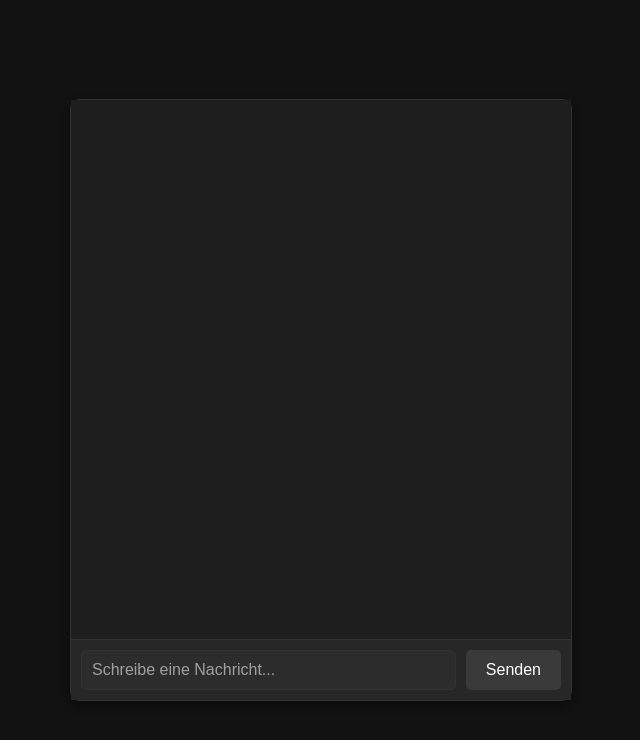
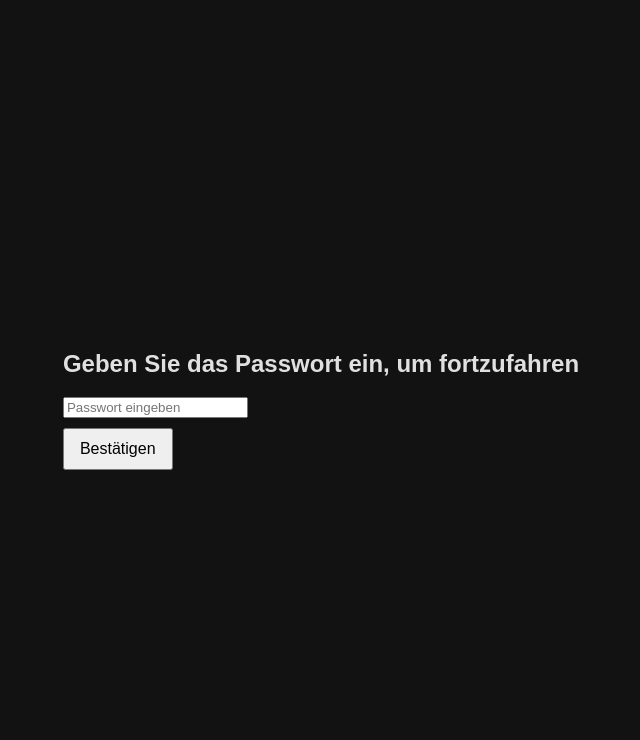
Before and after one commit to timliebhaber/arbeitsschutzGPT-Website, a Vue app: page / in a window 1280 px wide. Shown: the top 740 px of the page, without its empty margins (319-959 px from the left). Built offline with nearby package versions, Linux system fonts and the light colour scheme.

Commit message:
add PasswordProtected component to secure access and wrap chat component

```diff
--- a/src/App.vue
+++ b/src/App.vue
@@ -1,14 +1,18 @@
 <template>
+   <PasswordProtected>
   <chat msg="Welcome to Your Vue.js App"/>
+   </PasswordProtected>
 </template>
 
 <script>
 import chat from './components/chat.vue'
+import PasswordProtected from './components/PasswordProtected.vue';
 
 export default {
   name: 'App',
   components: {
-    chat
+    chat,
+    PasswordProtected
   }
 }
 </script>
--- /dev/null
+++ b/src/components/PasswordProtected.vue
@@ -0,0 +1,58 @@
+<template>
+    <div>
+      <!-- Passwortabfrage -->
+      <div v-if="!isAuthorized">
+        <h2>Geben Sie das Passwort ein, um fortzufahren</h2>
+        <div class="input-group">
+          <input type="password" v-model="password" placeholder="Passwort eingeben" />
+        </div>
+        <button @click="checkPassword">Bestätigen</button>
+        <p v-if="errorMessage" class="error-message">{{ errorMessage }}</p>
+      </div>
+
+      <!-- Geschützter Inhalt -->
+      <div v-else>
+        <h1>Arbeitsschutz GPT</h1>
+        <p>Ihr persönlicher Assistent in allen Fragen zum Recht rund um den Arbeits- und Brandschutz.</p>
+        <slot></slot> <!-- Ermöglicht das Einfügen von Inhalt in diese Komponente -->
+      </div>
+    </div>
+  </template>
+
+  <script>
+  export default {
+    data() {
+      return {
+        password: "",
+        isAuthorized: false,
+        errorMessage: "",
+        correctPassword: "miami123#", // Hier das Passwort definieren
+      };
+    },
+    methods: {
+      checkPassword() {
+        if (this.password === this.correctPassword) {
+          this.isAuthorized = true;
+          this.errorMessage = "";
+        } else {
+          this.errorMessage = "Falsches Passwort. Bitte erneut versuchen.";
+        }
+      },
+    },
+  };
+  </script>
+
+  <style scoped>
+  /* CSS Styles */
+  .input-group {
+    margin: 10px 0;
+  }
+  button {
+    padding: 10px 15px;
+    font-size: 16px;
+    cursor: pointer;
+  }
+  .error-message {
+    color: red;
+  }
+  </style>
```
